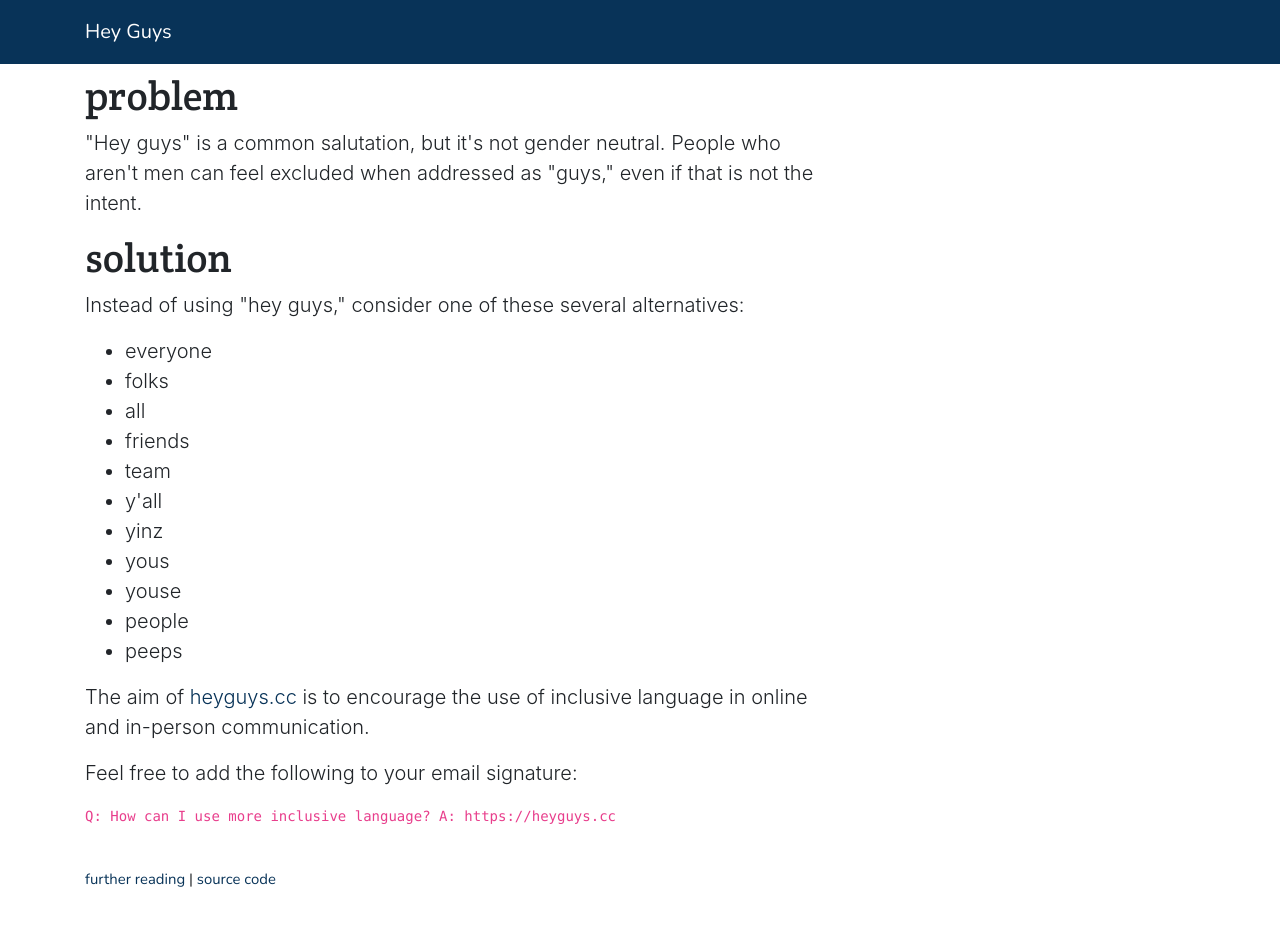
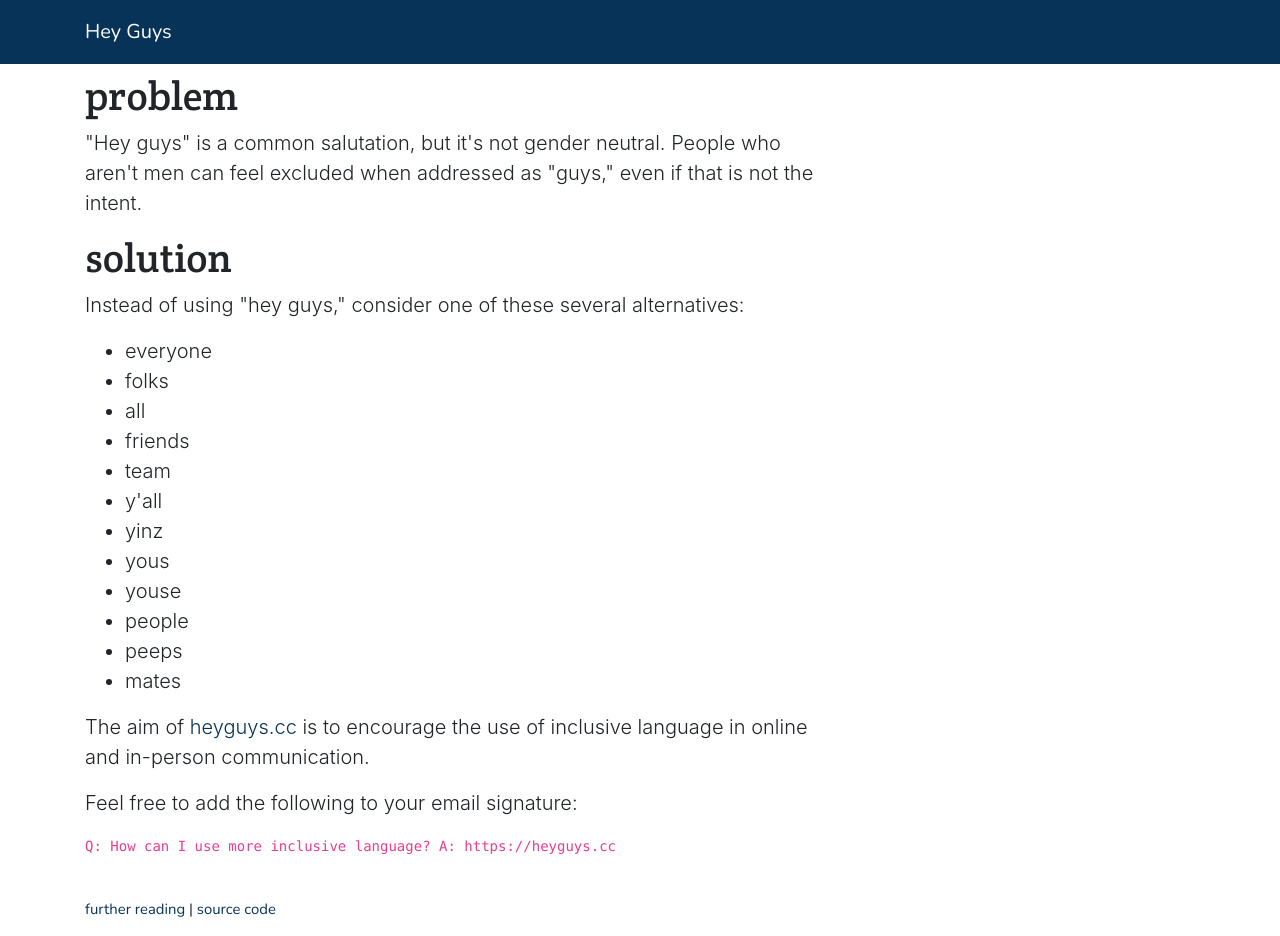
Before and after one commit to williln/heyguys.cc, a Jekyll site: the page built from index.md, in a window 1280 px wide and 936 px high. Built offline with Jekyll 4.4.1, drawn with Linux system fonts in a browser that asks for light colours; nearby versions of some CDN libraries.

Commit message:
Update index.md with another neutral
Add "mates"

```diff
--- a/index.md
+++ b/index.md
@@ -22,6 +22,7 @@ image: /static/img/hello.jpg
           <li>youse</li>
           <li>people</li>
           <li>peeps</li>
+          <li>mates</li>
         </ul>
         <p class="lead">The aim of <a href="https://heyguys.cc/">heyguys.cc</a> is to encourage the use of inclusive language in online and in-person communication.</p>
         <p class="lead">Feel free to add the following to your email signature:</p>
```
